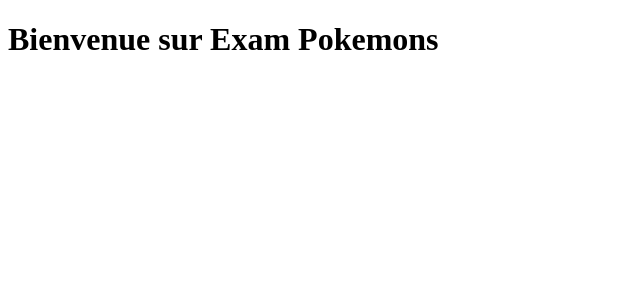
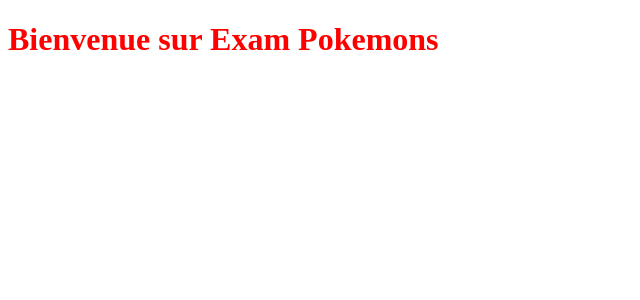
Before and after one commit to Scaphy/exam-pokedex, an Angular app in the folder exam-pokedex/: page / in a window 1280 px wide. Shown: the top 300 px of the page, without its empty margins (0-640 px from the left). Built offline with nearby package versions, Linux system fonts and the light colour scheme.

Commit message:
restart exam pokemon 2.1

```diff
--- a/exam-pokedex/src/styles.css
+++ b/exam-pokedex/src/styles.css
@@ -1 +1,6 @@
 /* You can add global styles to this file, and also import other style files */
+h1 {
+  font-size: 2em;
+
+  color: red;
+}
```
